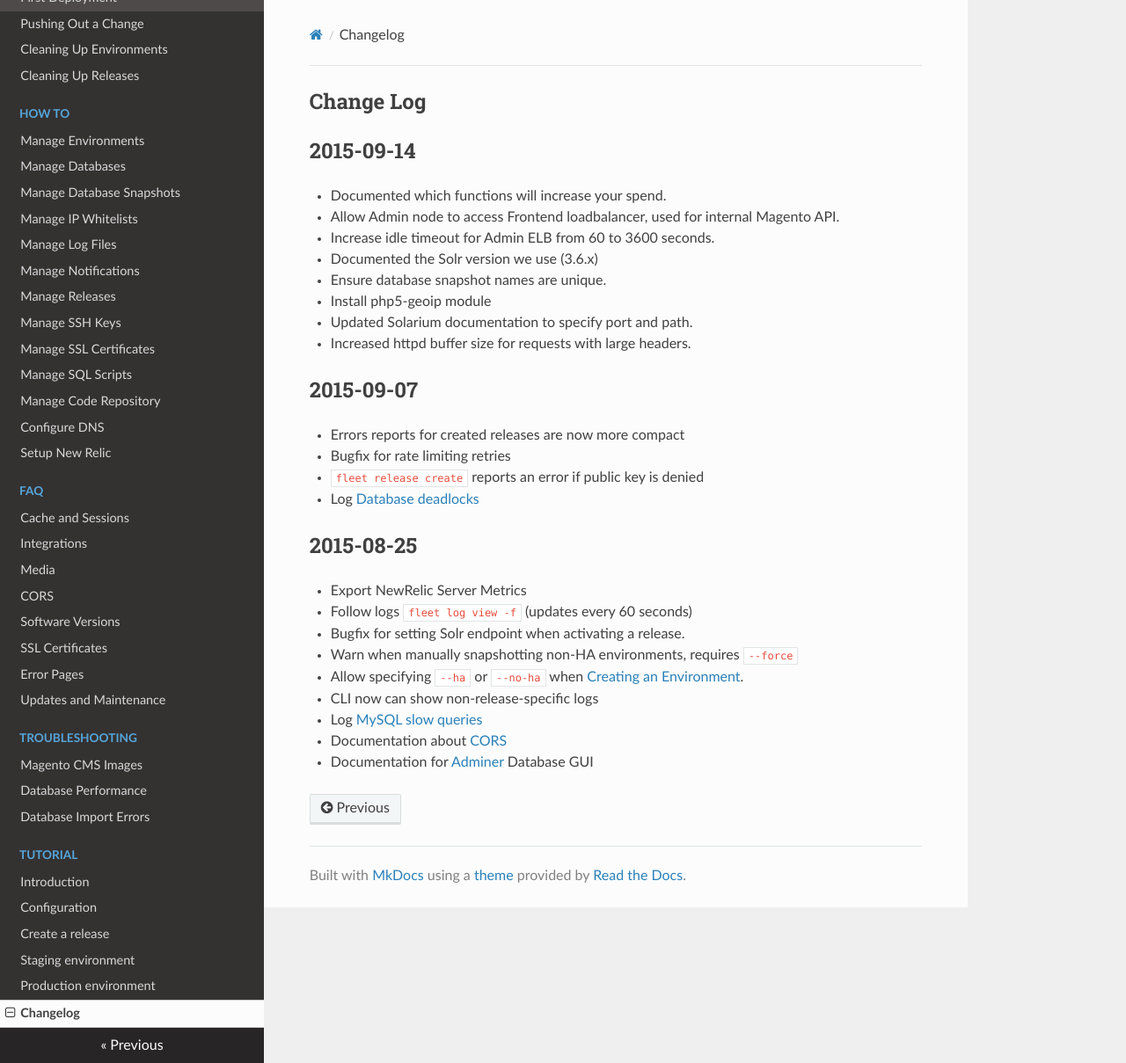
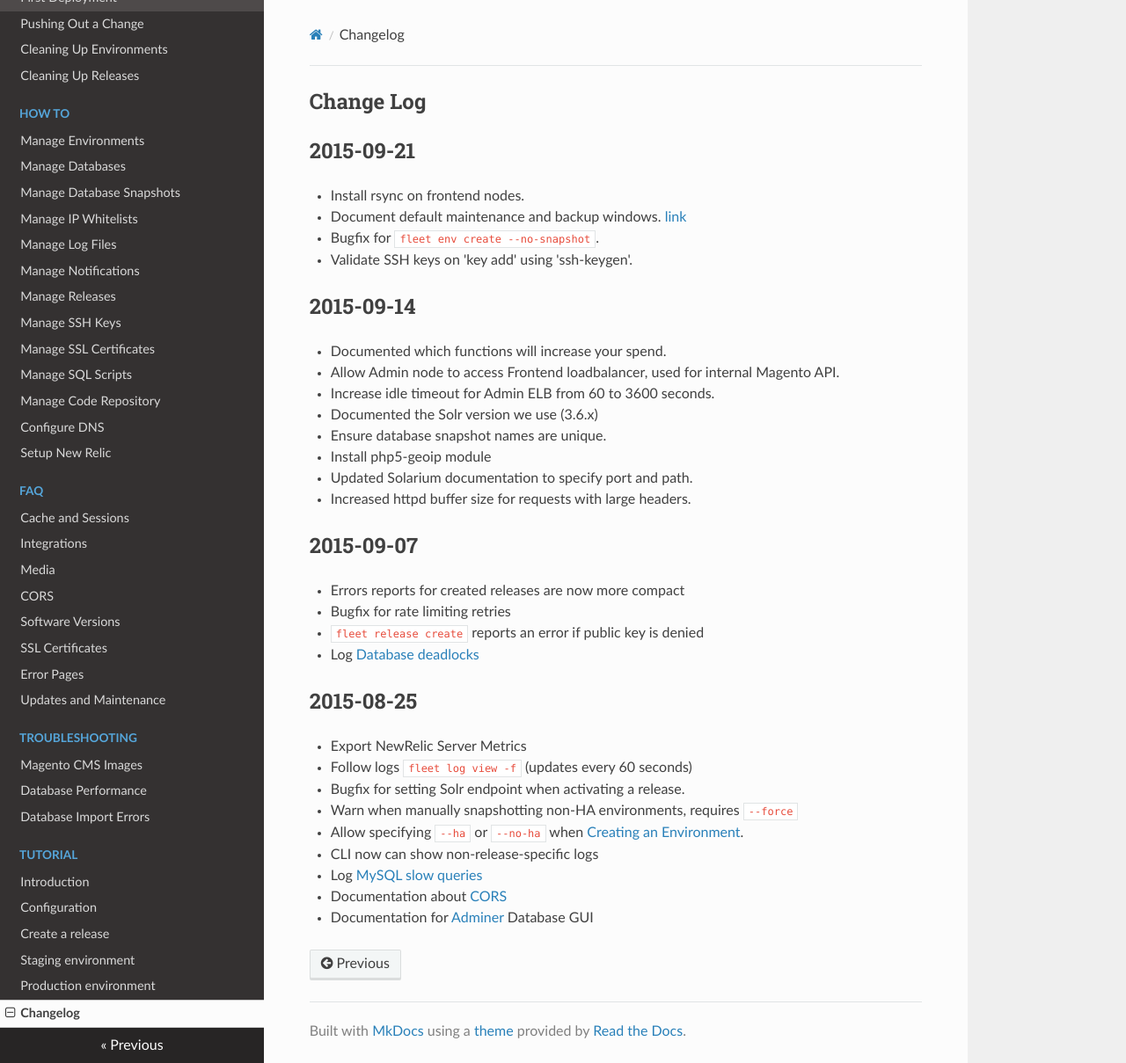
Before and after one commit to anchor/fleet-magento-docs, an MkDocs documentation site: the page built from docs/changelog.md, in a window 1280 px wide and 1209 px high. Shown: the whole window at 88% size. Built offline with MkDocs 1.6.1, drawn with Linux system fonts in a browser that asks for light colours; nearby versions of some CDN libraries; old or Windows-style settings are respelled for this version of MkDocs.

Commit message:
Changelog for 2015-09-21

```diff
--- a/docs/changelog.md
+++ b/docs/changelog.md
@@ -1,5 +1,13 @@
 Change Log
 ----------
+
+2015-09-21
+----------
+
+* Install rsync on frontend nodes.
+* Document default maintenance and backup windows. [link](faq/updates-and-maintenance)
+* Bugfix for `fleet env create --no-snapshot`.
+* Validate SSH keys on 'key add' using 'ssh-keygen'.
 
 2015-09-14
 ----------
```
